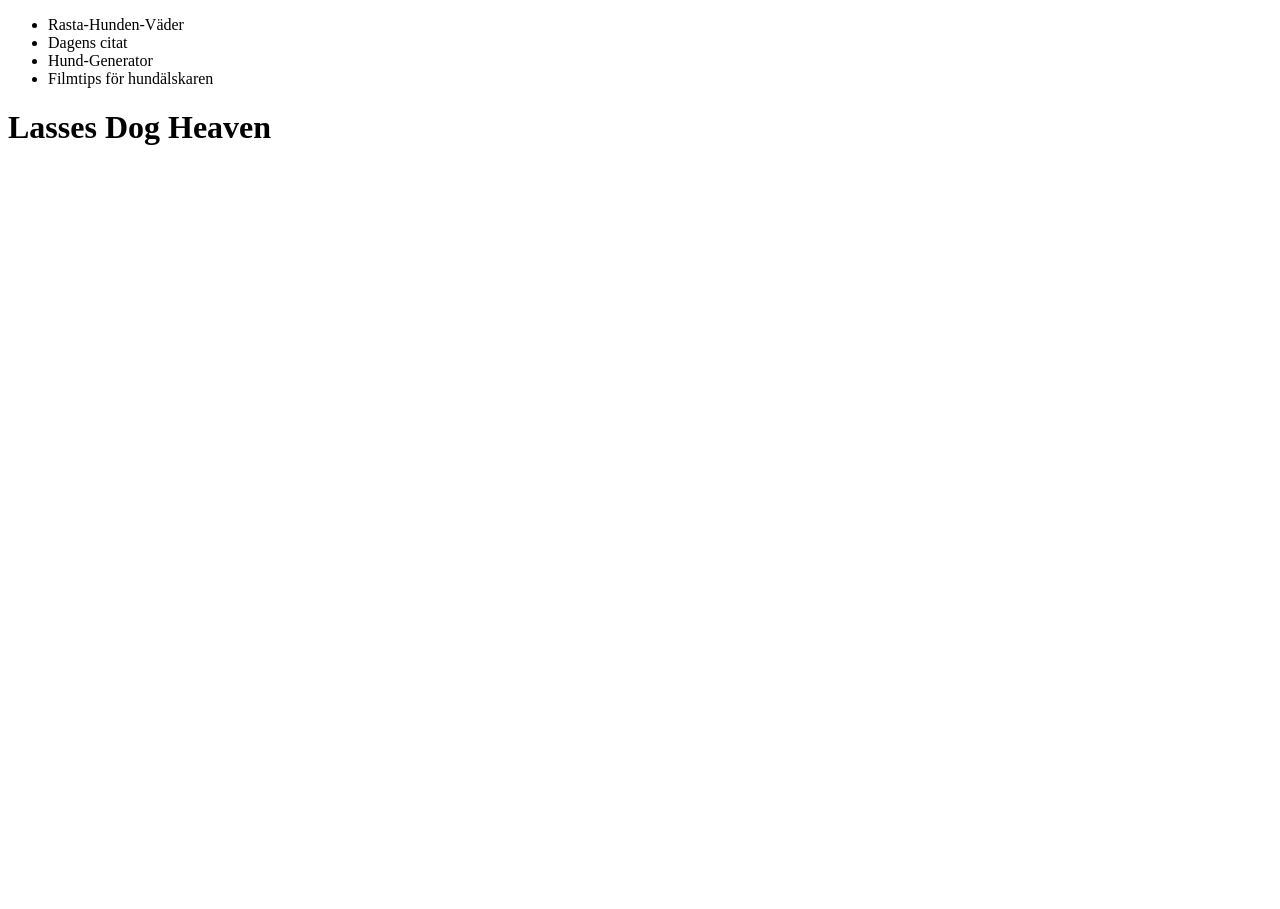
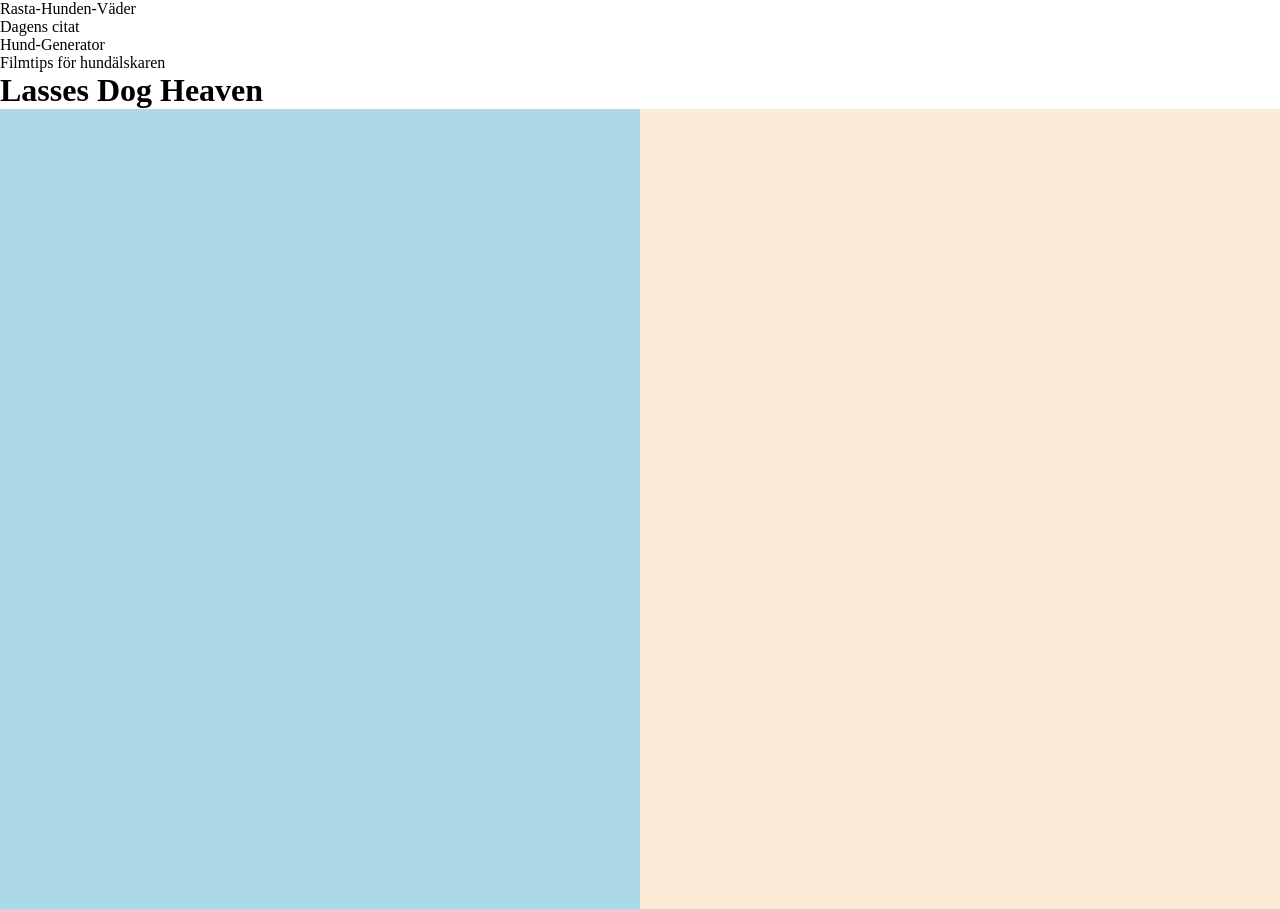
Before and after one commit to MonaAndre/lasses-heropage, a website built with Vite: page index.html in a window 1280 px wide. Before the commit the page ends 800 px from the top, so only its background shows below. Built offline with nearby package versions, Linux system fonts and the light colour scheme; no server answers.

Commit message:
:sparkles: new weather feature

```diff
--- a/index.html
+++ b/index.html
@@ -19,7 +19,10 @@
       <h1>Lasses Dog Heaven</h1>
     </header>
     <main>
-      <section id="weather" class="weather__section"></section>
+      <section id="weather" class="weather__section">
+        <div id="weatherReport"></div>
+        <div id="dogImg"></div>
+      </section>
       <section id="quote" class="quote__section"></section>
       <section id="dogGenerator" class="dog-generator__section"></section>
       <section id="dogMovies" class="dog-movies__section"></section>
--- a/src/style/style.scss
+++ b/src/style/style.scss
@@ -0,0 +1,19 @@
+*{
+    margin: 0;
+    padding: 0;
+    box-sizing: border-box;
+}
+
+.weather__section{
+    display: flex;
+}
+#weatherReport{
+    background-color: lightblue;
+    height: 100vh;
+    width: 50vw;
+}
+#dogImg{
+    background-color: antiquewhite;
+    height: 100vh;
+    width: 50vw;
+}
--- a/src/ts/main.ts
+++ b/src/ts/main.ts
@@ -1 +1,20 @@
 import '../style/style.scss';
+import { weatherResponse } from './services/axiosServices';
+
+const weatherContainer = document.getElementById("weather");
+if(weatherContainer){
+   weatherContainer.appendChild
+
+}
+
+
+const weatherReport = document.getElementById("weatherReport");
+
+
+
+const weatherForcast = await weatherResponse();
+
+
+const locationName = document.createElement("h2");
+locationName.innerHTML = weatherForcast.name;
+weatherReport?.appendChild(locationName);
--- /dev/null
+++ b/src/ts/models/IMain.ts
@@ -0,0 +1,5 @@
+export interface IMain{
+    temp: number;
+    feels_like: number;
+    humidity: number;
+}
--- /dev/null
+++ b/src/ts/models/IWeather.ts
@@ -0,0 +1,4 @@
+export interface IWeather{
+    main: string;
+    description: string;
+}
--- /dev/null
+++ b/src/ts/models/IWeatherResponse.ts
@@ -0,0 +1,11 @@
+import { IMain } from "./IMain";
+import { IWeather } from "./IWeather";
+import { IWind } from "./IWind";
+
+export interface IWeatherResponse{
+    weather: IWeather[];
+    main: IMain;
+    wind: IWind;
+    name: string;
+
+}
--- /dev/null
+++ b/src/ts/models/IWind.ts
@@ -0,0 +1,3 @@
+export interface IWind{
+    speed: number;
+}
--- a/src/ts/services/axiosServices.ts
+++ b/src/ts/services/axiosServices.ts
@@ -0,0 +1,12 @@
+import { IWeatherResponse } from "../models/IWeatherResponse";
+import { get } from "./serviceBase";
+
+export const weatherResponse = async (): Promise<IWeatherResponse> =>{
+    const url = "https://api.openweathermap.org/data/2.5/weather?lat=41.881832&lon=-87.623177&appid=22c22c81677a5afd72f6f4410a4a4c57"
+    const data = await get<IWeatherResponse>(url);
+    console.log(data.main);
+
+    return data;
+}
+
+//api key: 22c22c81677a5afd72f6f4410a4a4c57
--- a/src/ts/services/serviceBase.ts
+++ b/src/ts/services/serviceBase.ts
@@ -1,4 +1,5 @@
 import axios from "axios";
+
 
 export const get = async <T>(url: string): Promise<T> => {
   const response = await axios.get<T>(url);
```
Also changed, not shown: tsconfig.json (+5 -2 lines).
